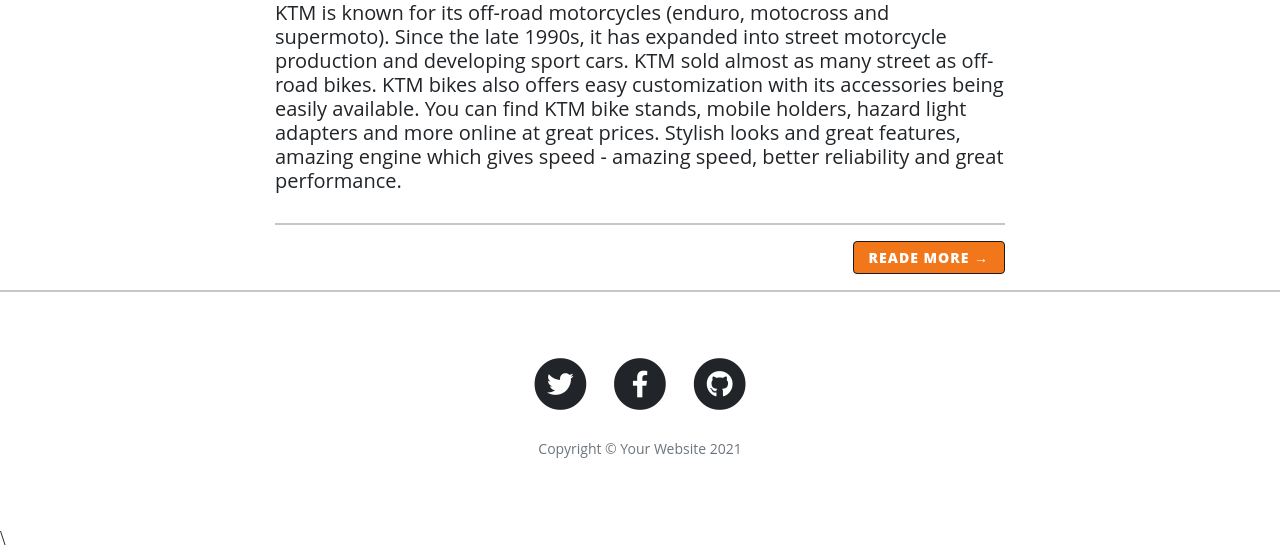
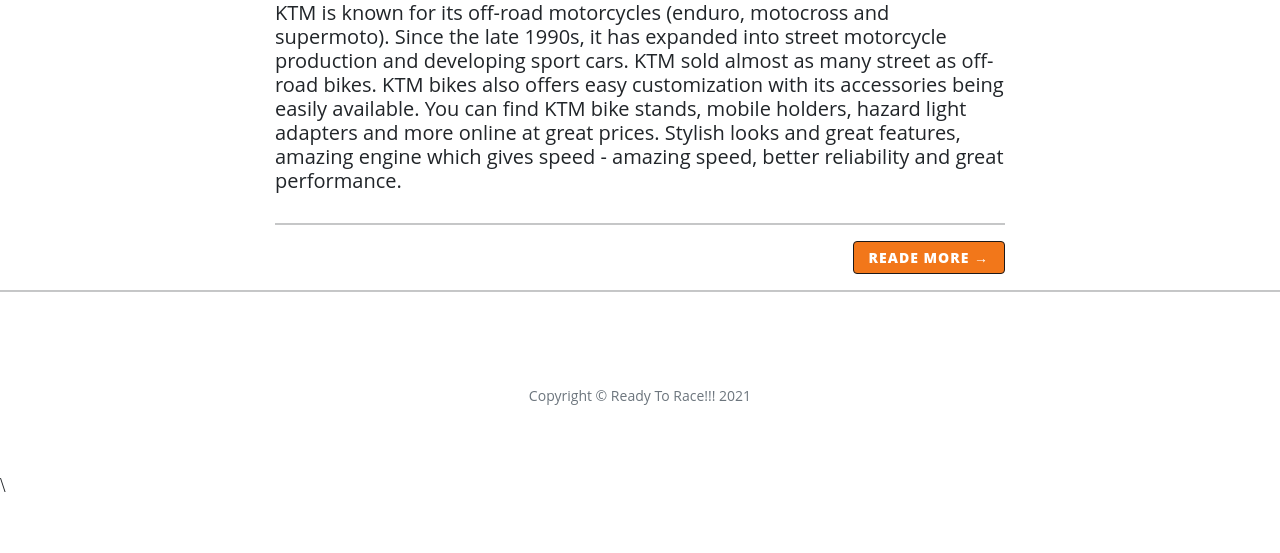
Before and after one commit to Miszamm/ms-ktm, a Flask app: page / in a window 1280 px wide. Shown: the part 1217-1770 px from the top of the page. After the commit the page ends 1709 px from the top, so only its background shows below. Run offline with Flask 2, Linux system fonts and the light colour scheme; data that the repository does not hold is empty; some libraries are stand-ins or nearby versions.

Commit message:
update to README.md, base and index templates

```diff
--- a/templates/base.html
+++ b/templates/base.html
@@ -98,33 +98,7 @@
     <div class="container">
       <div class="row">
         <div class="col-lg-8 col-md-10 mx-auto">
-          <ul class="list-inline text-center">
-            <li class="list-inline-item">
-              <a href="#">
-                <span class="fa-stack fa-lg">
-                  <i class="fas fa-circle fa-stack-2x"></i>
-                  <i class="fab fa-twitter fa-stack-1x fa-inverse"></i>
-                </span>
-              </a>
-            </li>
-            <li class="list-inline-item">
-              <a href="#">
-                <span class="fa-stack fa-lg">
-                  <i class="fas fa-circle fa-stack-2x"></i>
-                  <i class="fab fa-facebook-f fa-stack-1x fa-inverse"></i>
-                </span>
-              </a>
-            </li>
-            <li class="list-inline-item">
-              <a href="#">
-                <span class="fa-stack fa-lg">
-                  <i class="fas fa-circle fa-stack-2x"></i>
-                  <i class="fab fa-github fa-stack-1x fa-inverse"></i>
-                </span>
-              </a>
-            </li>
-          </ul>
-          <p class="copyright text-muted">Copyright &copy; Your Website <span id="copyright"></span></p>
+          <p class="copyright text-muted">Copyright &copy; Ready To Race!!! <span id="copyright"></span></p>
         </div>
       </div>
     </div>
--- a/templates/index.html
+++ b/templates/index.html
@@ -45,7 +45,7 @@
 
         <div class="post-preview">
             {% for post in posts %}
-            <a href="post.html">
+            <a href="{{ url_for('get_posts') }}">
                 <h2 class="post-title">
                     {{ post.model }}, {{ post.year }}, <small>{{ post.price }}$</small>
                 </h2>
```
Also changed, not shown: README.md.
